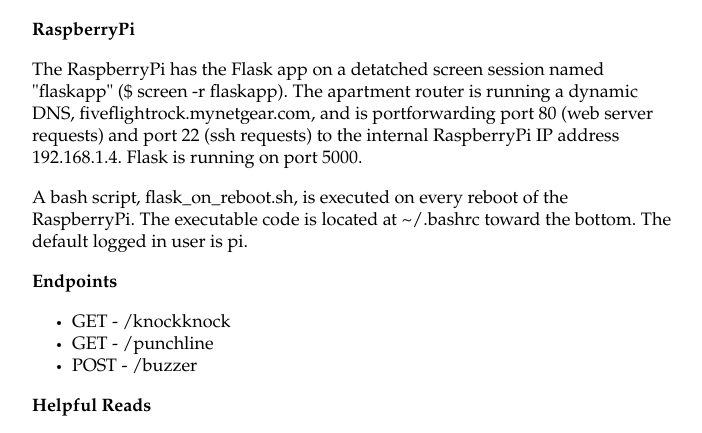
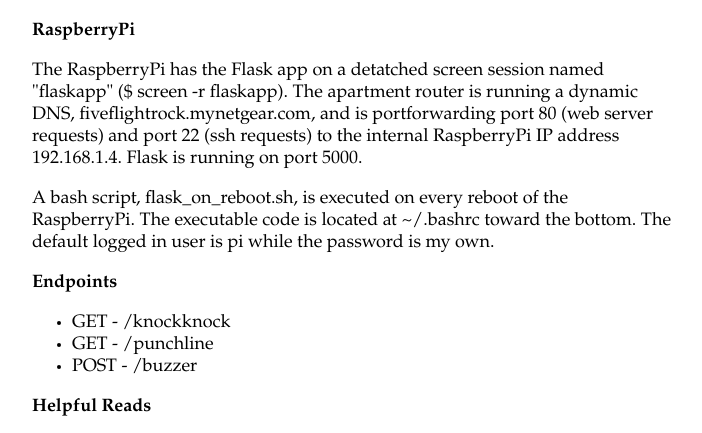
Before and after one commit to edwinyjlim/door_intercom, a Python web app: template templates/index.html in a window 1280 px wide. Shown: the part 1202-1635 px from the top of the page, without its empty margins (288-990 px from the left). Run offline with Jinja, Linux system fonts and the light colour scheme; the template is opened without the code that fills it, so the values that code supplies are empty.

Commit message:
updated tutorial

```diff
--- a/templates/index.html
+++ b/templates/index.html
@@ -60,7 +60,7 @@
     </p>
 
     <p>
-      A bash script, flask_on_reboot.sh, is executed on every reboot of the RaspberryPi. The executable code is located at ~/.bashrc toward the bottom. The default logged in user is pi.
+      A bash script, flask_on_reboot.sh, is executed on every reboot of the RaspberryPi. The executable code is located at ~/.bashrc toward the bottom. The default logged in user is pi while the password is my own.
     </p>
 
 
```
